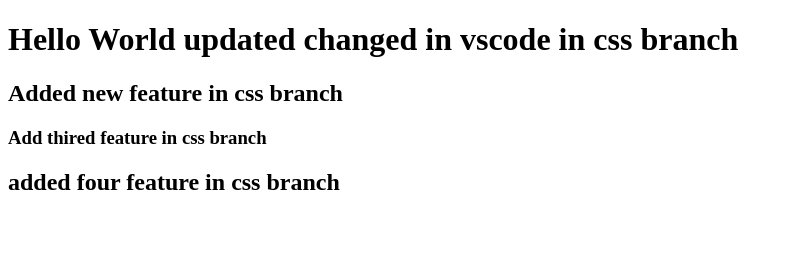
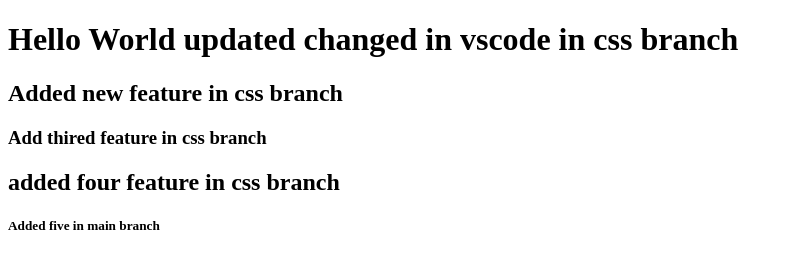
Before and after one commit to GhiasAli17/practice, a plain HTML site: page index.html in a window 1280 px wide. Shown: the whole page, without its empty margins (0-793 px from the left). Drawn offline with Linux system fonts and the light colour scheme.

Commit message:
added fifth in main branch

```diff
--- a/index.html
+++ b/index.html
@@ -12,5 +12,6 @@
     <h2>Added new feature in css branch</h2>
     <h3>Add thired feature in css branch</h3>
     <h2>added four feature in css branch</h2>
+    <h5>Added five in main branch</h5>
 </body>
 </html>
```
